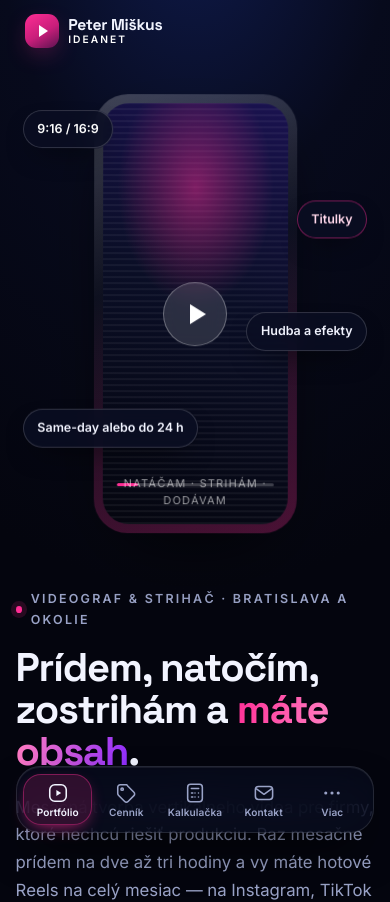
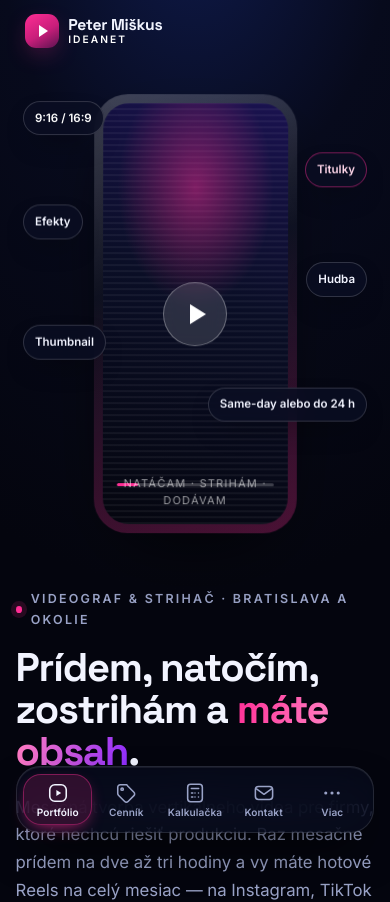
Before and after one commit to petkus2015/ideanet, a PHP site: page / in a window 390 px wide. Shown: the top 902 px of the page. Run offline with PHP 8.4, Linux system fonts and the light colour scheme.

Commit message:
Hudba a efekty ako samostatné štítky, pribudol Thumbnail
Pri telefóne je teraz šesť štítkov: pomer strán, titulky, same-day,
hudba, efekty a thumbnail. Hudba a efekty boli doteraz v jednom.

Šesť štítkov sa do rohov nezmestí, takže sú rozložené do šiestich
vodorovných pásiem — tri vľavo, tri vpravo — aby sa pri poskakovaní
nestretli. Na displejoch do 560 px sú pásma hustejšie a štítky menšie,
inak posledný dosadal na popisku v telefóne.

Overené od 320 do 1440 px: žiadne dva štítky sa neprekrývajú, žiadny
nekolíduje s popiskou a ani jeden nevyjde mimo obrazovky.

Co-Authored-By: Claude Opus 5 <noreply@anthropic.com>
Claude-Session: https://claude.ai/code/session_01Fz61n7YU6jQe9FiW2EftMQ

```diff
--- a/index.html
+++ b/index.html
@@ -128,7 +128,9 @@
         <span class="chip chip--1">9:16 / 16:9</span>
         <span class="chip chip--2">Titulky</span>
         <span class="chip chip--3">Same-day alebo do 24 h</span>
-        <span class="chip chip--4">Hudba a efekty</span>
+        <span class="chip chip--4">Hudba</span>
+        <span class="chip chip--5">Efekty</span>
+        <span class="chip chip--6">Thumbnail</span>
       </div>
     </div>
 
--- a/styles.css
+++ b/styles.css
@@ -364,10 +364,14 @@ section[id]{scroll-margin-top:clamp(72px,9vh,96px)}
   background:rgba(10,14,35,.82);border:1px solid var(--line-2);backdrop-filter:blur(10px);
   box-shadow:0 12px 30px -14px #000;animation:bob 6s ease-in-out infinite;
 }
-.chip--1{top:6%;left:-2%;color:#fff}
-.chip--2{top:44%;right:-4%;border-color:rgba(255,45,148,.45);color:#ffd7ea;animation-delay:-2s}
-.chip--3{bottom:14%;left:4%;animation-delay:-4s}
-.chip--4{bottom:32%;right:-6%;animation-delay:-6s}
+/* šesť štítkov okolo telefónu — tri vľavo, tri vpravo, každý vo vlastnom
+   vodorovnom pásme, nech sa pri poskakovaní nestretnú */
+.chip--1{top:3%;left:-2%;color:#fff}
+.chip--2{top:19%;right:-4%;border-color:rgba(255,45,148,.45);color:#ffd7ea;animation-delay:-1s}
+.chip--5{top:37%;left:-8%;animation-delay:-2s}
+.chip--4{top:53%;right:-7%;animation-delay:-3s}
+.chip--6{bottom:26%;right:-1%;animation-delay:-4s}
+.chip--3{bottom:9%;left:2%;animation-delay:-5s}
 @keyframes bob{50%{transform:translateY(-12px)}}
 
 .marquee{border-block:1px solid var(--line);overflow:hidden;background:rgba(5,7,20,.5);padding-block:.85rem}
@@ -983,8 +987,8 @@ body.is-locked{overflow:hidden}
   .hero__visual{order:-1;min-height:auto;margin-bottom:1rem}
   .phone{width:min(216px,52vw)}
   .chip--1{left:2%}
-  .chip--2{right:2%}
-  .chip--4{right:2%}
+  .chip--2,.chip--4,.chip--6{right:2%}
+  .chip--5{left:2%}
   .contact{grid-template-columns:1fr}
 }
 @media (max-width:900px){
@@ -1002,10 +1006,13 @@ body.is-locked{overflow:hidden}
   /* Na úzkom displeji je telefón nízky a štítky sú dlhé, takže
      rozhadzovanie do rohov nestačí — rozložíme ich do štyroch
      vodorovných pásiem a striedavo doľava a doprava. */
-  .chip--1{top:2%;bottom:auto;left:2%;right:auto}
-  .chip--2{top:25%;bottom:auto;right:2%;left:auto}
-  .chip--4{top:48%;bottom:auto;right:2%;left:auto}
-  .chip--3{top:71%;bottom:auto;left:2%;right:auto}
+  .chip{font-size:.72rem;padding:.42rem .7rem}
+  .chip--1{top:0%;bottom:auto;left:2%;right:auto}
+  .chip--2{top:13%;bottom:auto;right:2%;left:auto}
+  .chip--5{top:26%;bottom:auto;left:2%;right:auto}
+  .chip--4{top:39%;bottom:auto;right:2%;left:auto}
+  .chip--6{top:52%;bottom:auto;left:2%;right:auto}
+  .chip--3{top:65%;bottom:auto;right:2%;left:auto}
   .tabs__btn{padding:.6rem .9rem;font-size:.88rem}
   .tabs__btn span{display:none}
   .tier{align-items:flex-start}
```
